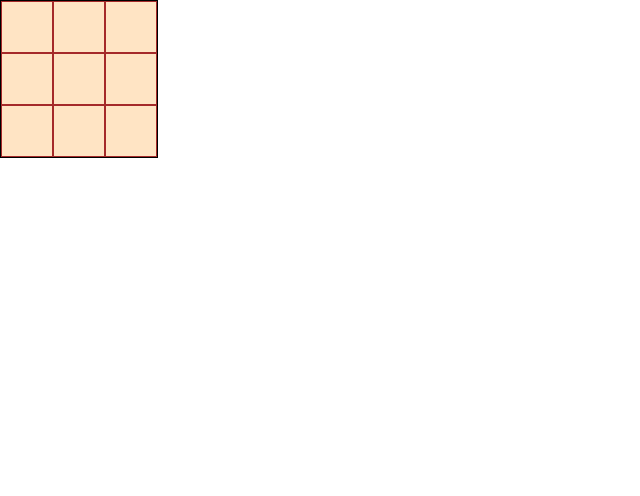
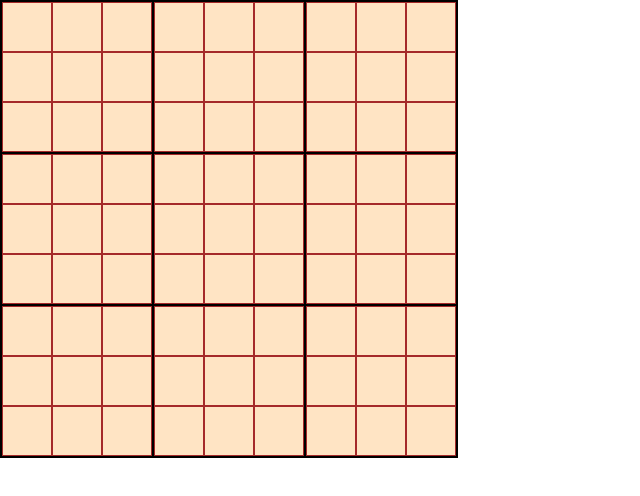
Before and after one commit to sharanyavaidyanath/Sudoku, a React (Create React App) app: page / in a window 1280 px wide. Shown: the top 496 px of the page, without its empty margins (0-640 px from the left). Built offline with nearby package versions, Linux system fonts and the light colour scheme.

Commit message:
Adding outer grid

```diff
--- a/src/App.tsx
+++ b/src/App.tsx
@@ -1,8 +1,8 @@
 import React from 'react';
-import InnerGrid from './inner-grid';
+import OuterGrid from './outer-grid';
 
 const App: React.FC = () => {
-    return <InnerGrid />;
+    return <OuterGrid />;
 };
 
 export default App;
--- a/src/index.css
+++ b/src/index.css
@@ -1,13 +1,23 @@
+@import-normalize;
+
+*,
+*::after,
+*::before {
+    box-sizing: border-box;
+}
+
 body {
-  margin: 0;
-  font-family: -apple-system, BlinkMacSystemFont, 'Segoe UI', 'Roboto', 'Oxygen',
-    'Ubuntu', 'Cantarell', 'Fira Sans', 'Droid Sans', 'Helvetica Neue',
-    sans-serif;
-  -webkit-font-smoothing: antialiased;
-  -moz-osx-font-smoothing: grayscale;
+    margin: 0;
+    font-size: 16px;
+    font-family: 'Livvic', -apple-system, BlinkMacSystemFont, 'Segoe UI',
+        'Roboto', 'Oxygen', 'Ubuntu', 'Cantarell', 'Fira Sans', 'Droid Sans',
+        'Helvetica Neue', sans-serif;
+    -webkit-font-smoothing: antialiased;
+    -moz-osx-font-smoothing: grayscale;
+    line-height: 1.5;
 }
 
 code {
-  font-family: source-code-pro, Menlo, Monaco, Consolas, 'Courier New',
-    monospace;
+    font-family: source-code-pro, Menlo, Monaco, Consolas, 'Courier New',
+        monospace;
 }
--- /dev/null
+++ b/src/outer-grid/index.tsx
@@ -0,0 +1,22 @@
+import React from 'react';
+import styled from 'styled-components';
+import InnerGrid from '../inner-grid';
+
+const OuterGridContainer = styled.div`
+    display: inline-grid;
+    grid-template-columns: repeat(3, auto);
+    justify-content: start;
+    border: 1px solid black;
+`;
+
+const OuterGrid = () => {
+    return (
+        <OuterGridContainer>
+            {Array.from({ length: 9 }).map(() => (
+                <InnerGrid />
+            ))}
+        </OuterGridContainer>
+    );
+};
+
+export default OuterGrid;
```
